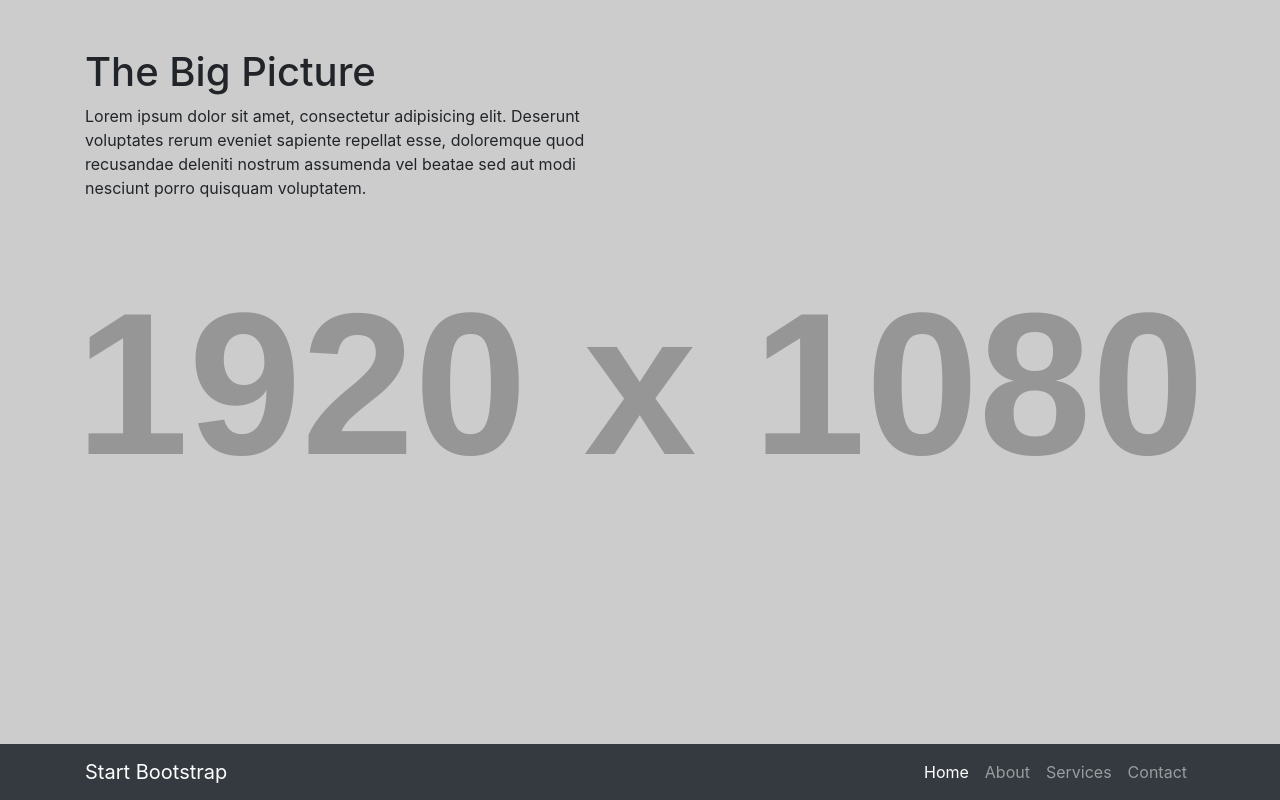
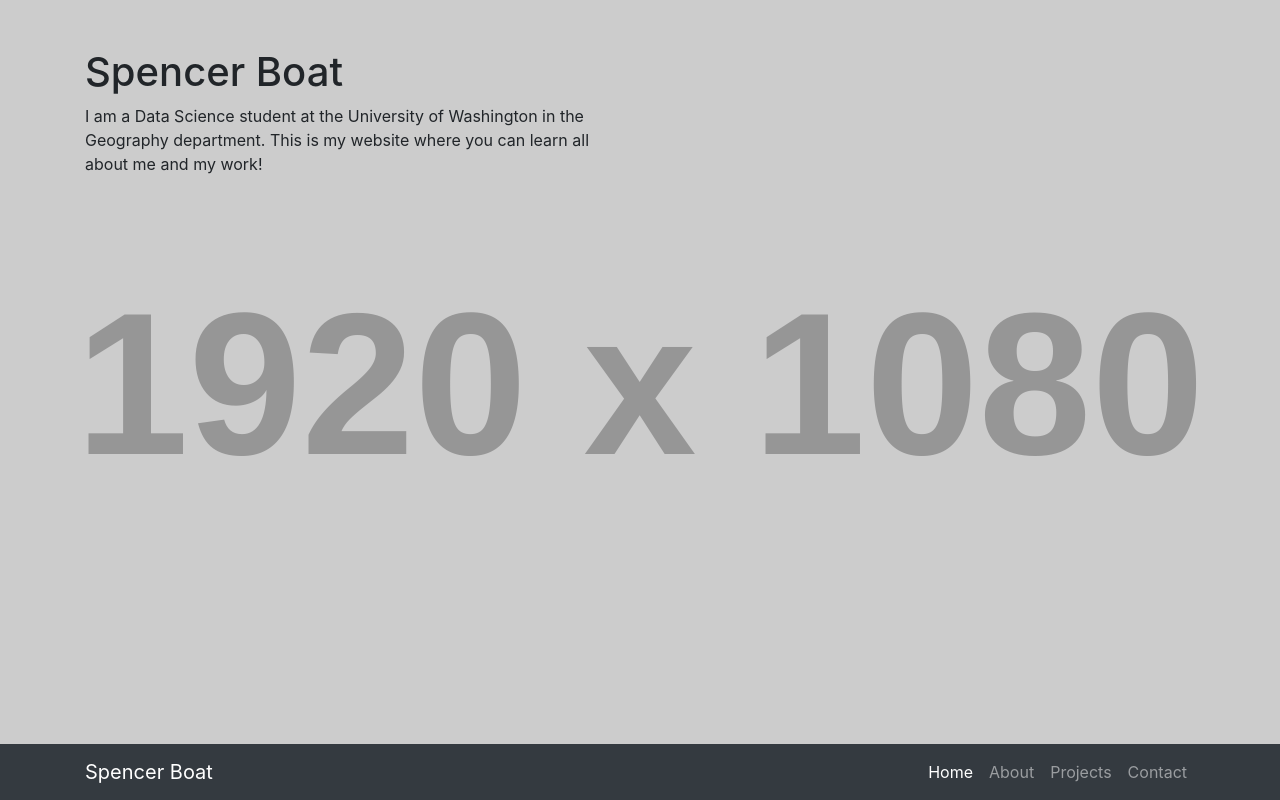
Before and after one commit to floatyboat/flaotyboat.github.io, a website: page index.html in a window 1280 px wide. Drawn offline with Linux system fonts and the light colour scheme; placeholder pictures from the web are drawn by us.

Commit message:
finishing touches

```diff
--- a/index.html
+++ b/index.html
@@ -8,7 +8,7 @@
   <meta name="description" content="">
   <meta name="author" content="">
 
-  <title>The Big Picture - Start Bootstrap Template</title>
+  <title>Spencer Boat</title>
 
   <!-- Bootstrap core CSS -->
   <link href="vendor/bootstrap/css/bootstrap.min.css" rel="stylesheet">
@@ -23,7 +23,7 @@
   <!-- Navigation -->
   <nav class="navbar navbar-expand-lg navbar-dark bg-dark fixed-bottom">
     <div class="container">
-      <a class="navbar-brand" href="#">Start Bootstrap</a>
+      <a class="navbar-brand" href="#">Spencer Boat</a>
       <button class="navbar-toggler" type="button" data-toggle="collapse" data-target="#navbarResponsive" aria-controls="navbarResponsive" aria-expanded="false" aria-label="Toggle navigation">
         <span class="navbar-toggler-icon"></span>
       </button>
@@ -38,7 +38,7 @@
             <a class="nav-link" href="#">About</a>
           </li>
           <li class="nav-item">
-            <a class="nav-link" href="#">Services</a>
+            <a class="nav-link" href="#">Projects</a>
           </li>
           <li class="nav-item">
             <a class="nav-link" href="#">Contact</a>
@@ -53,8 +53,8 @@
     <div class="container">
       <div class="row">
         <div class="col-lg-6">
-          <h1 class="mt-5">The Big Picture</h1>
-          <p>Lorem ipsum dolor sit amet, consectetur adipisicing elit. Deserunt voluptates rerum eveniet sapiente repellat esse, doloremque quod recusandae deleniti nostrum assumenda vel beatae sed aut modi nesciunt porro quisquam voluptatem.</p>
+          <h1 class="mt-5">Spencer Boat</h1>
+          <p>I am a Data Science student at the University of Washington in the Geography department. This is my website where you can learn all about me and my work!</p>
         </div>
       </div>
     </div>
```
Also changed, not shown: spencer.jpg (added).
